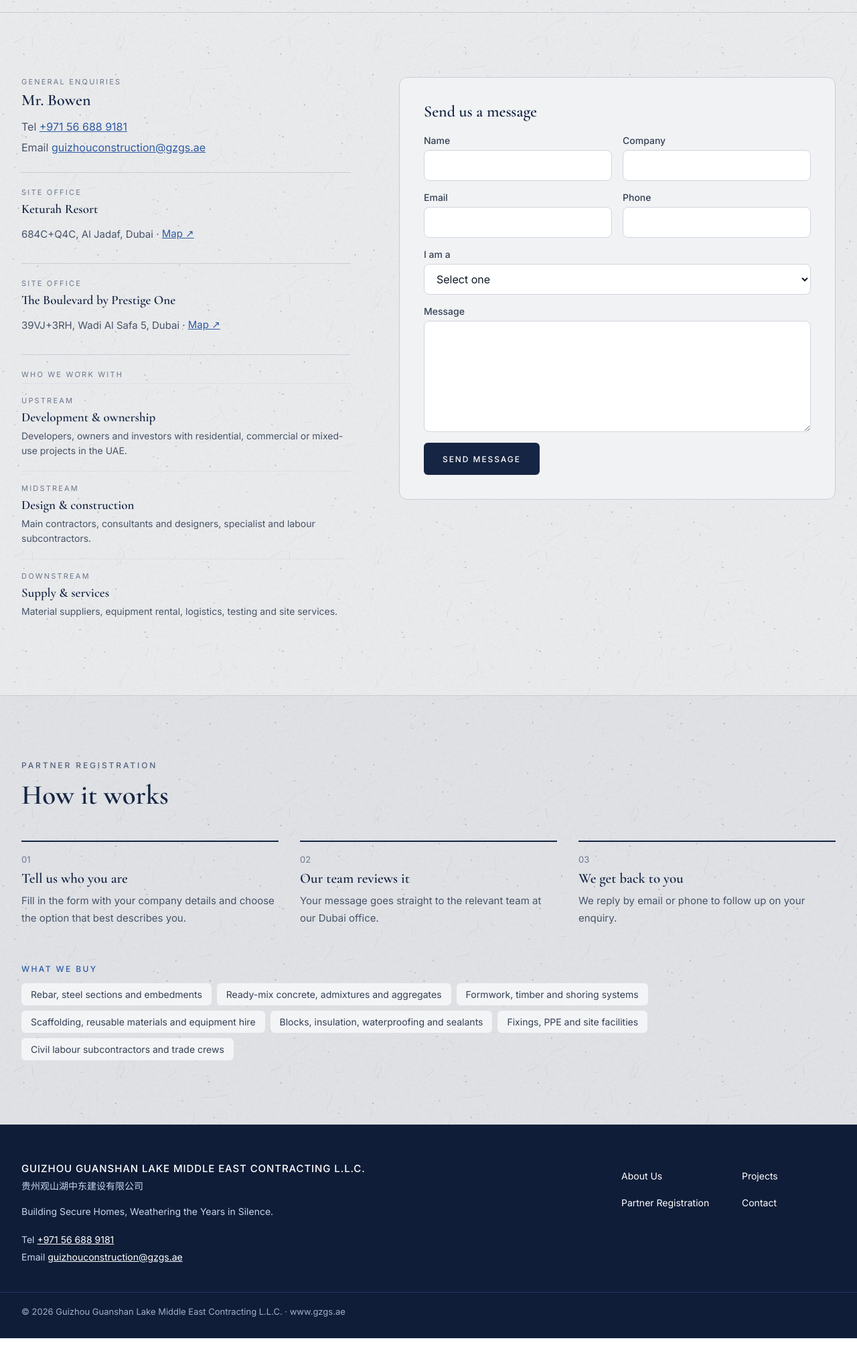
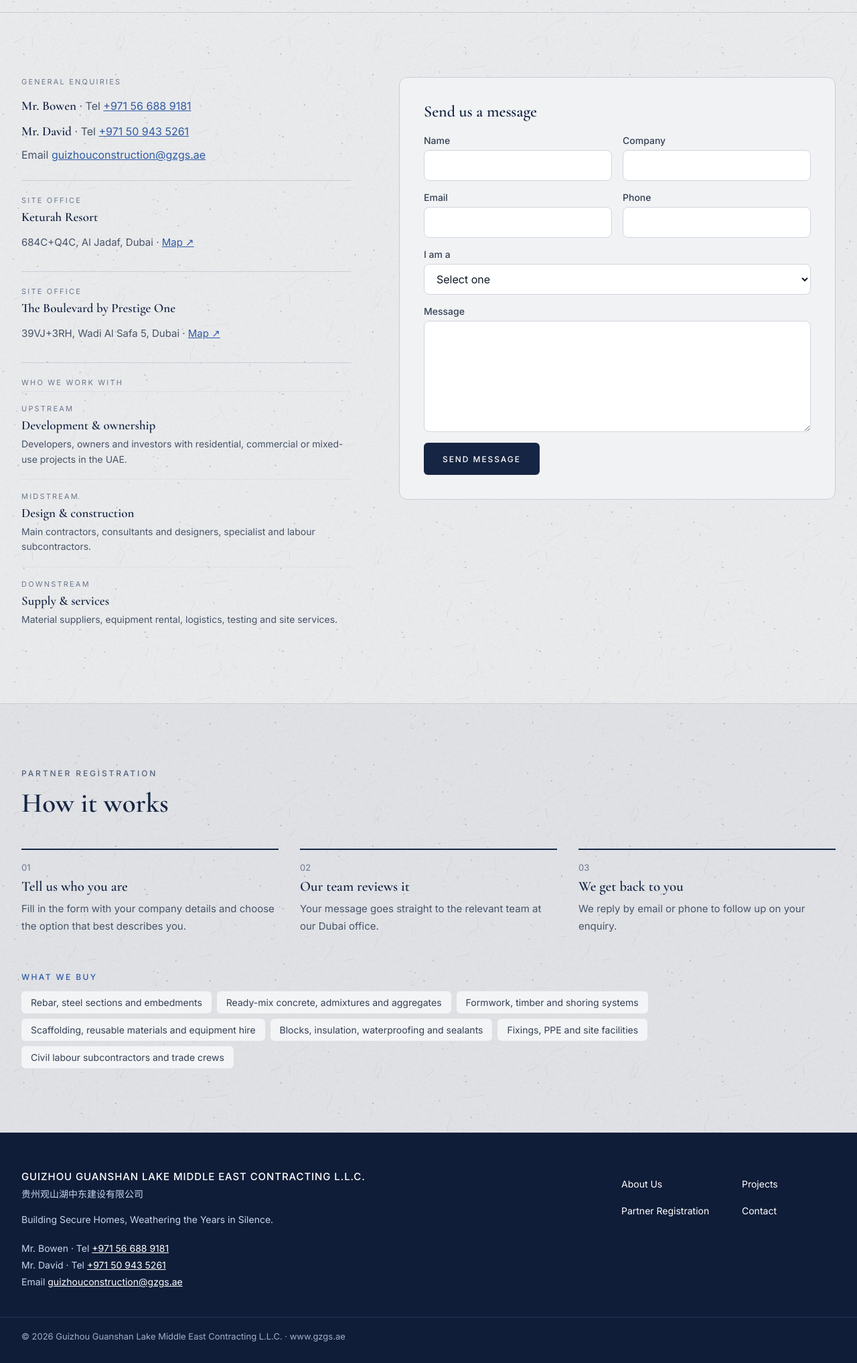
Before and after one commit to Phoebe5555/gzgs-website, a plain HTML site: page contact.html in a window 1280 px wide. Shown: the part 402-2437 px from the top of the page at 67% size. Before the commit the page ends 2400 px from the top, so only its background shows below. Drawn offline with nearby package versions, Linux system fonts and the light colour scheme.

Commit message:
Add files via upload

```diff
--- a/contact.html
+++ b/contact.html
@@ -85,8 +85,7 @@ a{color:#152543}a:hover{color:#2F5BA3}
 <div style="flex: 1 1 360px; min-width: 0">
 <div style="padding: 0 0 22px">
 <p style="margin: 0; font-family: 'Inter', sans-serif; font-size: 11px; letter-spacing: 0.2em; color: #6B778C">GENERAL ENQUIRIES</p>
-<p style="margin: 6px 0 0; font-family: 'Cormorant Garamond', serif; font-weight: 600; font-size: 24px; color: #152543">Mr. Bowen</p>
-<p style="margin: 10px 0 0; font-size: 16px; line-height: 1.9; color: #475467">Tel <a href="tel:+971566889181" style="color: #2F5BA3">+971 56 688 9181</a><br>Email <a href="mailto:guizhouconstruction@gzgs.ae" style="color: #2F5BA3">guizhouconstruction@gzgs.ae</a></p>
+<p style="margin: 10px 0 0; font-size: 16px; line-height: 2; color: #475467"><span style="display: block"><span style="font-family: 'Cormorant Garamond', serif; font-weight: 600; font-size: 19px; color: #152543">Mr. Bowen</span> · Tel <a href="tel:+971566889181" style="color: #2F5BA3">+971 56 688 9181</a></span><span style="display: block"><span style="font-family: 'Cormorant Garamond', serif; font-weight: 600; font-size: 19px; color: #152543">Mr. David</span> · Tel <a href="tel:+971509435261" style="color: #2F5BA3">+971 50 943 5261</a></span><span style="display: block">Email <a href="mailto:guizhouconstruction@gzgs.ae" style="color: #2F5BA3">guizhouconstruction@gzgs.ae</a></span></p>
 </div>
 <div style="padding: 22px 0; border-top: 1px solid #C7CDD6">
 <p style="margin: 0; font-family: 'Inter', sans-serif; font-size: 11px; letter-spacing: 0.2em; color: #6B778C">SITE OFFICE</p>
@@ -138,7 +137,7 @@ a{color:#152543}a:hover{color:#2F5BA3}
 <p style="margin: 0; font-weight: 500; font-size: 15px; letter-spacing: 0.06em; color: #FFFFFF">GUIZHOU GUANSHAN LAKE MIDDLE EAST CONTRACTING L.L.C.</p>
 <p lang="zh" style="margin: 6px 0 0; font-size: 14px">贵州观山湖中东建设有限公司</p>
 <p style="margin: 18px 0 0; font-size: 14px; line-height: 1.6; max-width: 420px">Building Secure Homes, Weathering the Years in Silence.</p>
-<p style="margin: 18px 0 0; font-size: 14px; line-height: 1.8">Tel <a href="tel:+971566889181" style="color: #FFFFFF">+971 56 688 9181</a><br>Email <a href="mailto:guizhouconstruction@gzgs.ae" style="color: #FFFFFF">guizhouconstruction@gzgs.ae</a></p>
+<p style="margin: 18px 0 0; font-size: 14px; line-height: 1.8"><span style="display: block"><span style="">Mr. Bowen</span> · Tel <a href="tel:+971566889181" style="color: #FFFFFF">+971 56 688 9181</a></span><span style="display: block"><span style="">Mr. David</span> · Tel <a href="tel:+971509435261" style="color: #FFFFFF">+971 50 943 5261</a></span><span style="display: block">Email <a href="mailto:guizhouconstruction@gzgs.ae" style="color: #FFFFFF">guizhouconstruction@gzgs.ae</a></span></p>
 </div>
 <nav aria-label="Footer" style="display: grid; grid-template-columns: repeat(2, minmax(140px, auto)); gap: 0 40px; font-size: 14px; align-content: start"><a href="about.html" style="display: inline-flex; align-items: center; min-height: 40px; color: #FFFFFF; text-decoration: none">About Us</a><a href="projects.html" style="display: inline-flex; align-items: center; min-height: 40px; color: #FFFFFF; text-decoration: none">Projects</a><a href="contact.html" style="display: inline-flex; align-items: center; min-height: 40px; color: #FFFFFF; text-decoration: none">Partner Registration</a><a href="contact.html" style="display: inline-flex; align-items: center; min-height: 40px; color: #FFFFFF; text-decoration: none">Contact</a></nav>
 </div>
```
Also changed, not shown: about.html (+1 -1 lines), index.html (+1 -2 lines), projects.html (+1 -1 lines).
